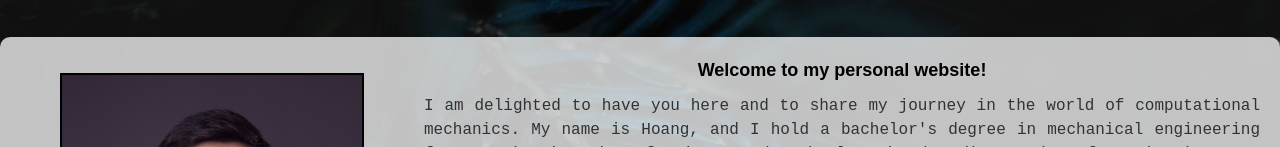
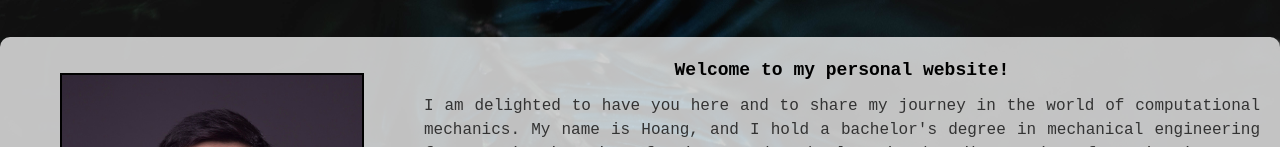
Before and after one commit to vnvhoang/Home, a plain HTML site: page index.html in a window 1280 px wide. Shown: the part 170-317 px from the top of the page. Drawn offline with Linux system fonts and the light colour scheme.

Commit message:
Update styles.css

```diff
--- a/styles.css
+++ b/styles.css
@@ -137,7 +137,6 @@ h2 {
     font-size: 18px; /* Kích thước chữ là 18px */
     margin-bottom: 10px; /* Khoảng cách dưới là 10px */
     color: black;
-    font-family: Arial, sans-serif; /* Sử dụng font chữ Arial hoặc một font sans-serif thay thế */
     text-align: center; /* Căn giữa chữ */
     transition: all 0.3s ease; /* Hiệu ứng mượt mà trong 0.3 giây */
 }
```
